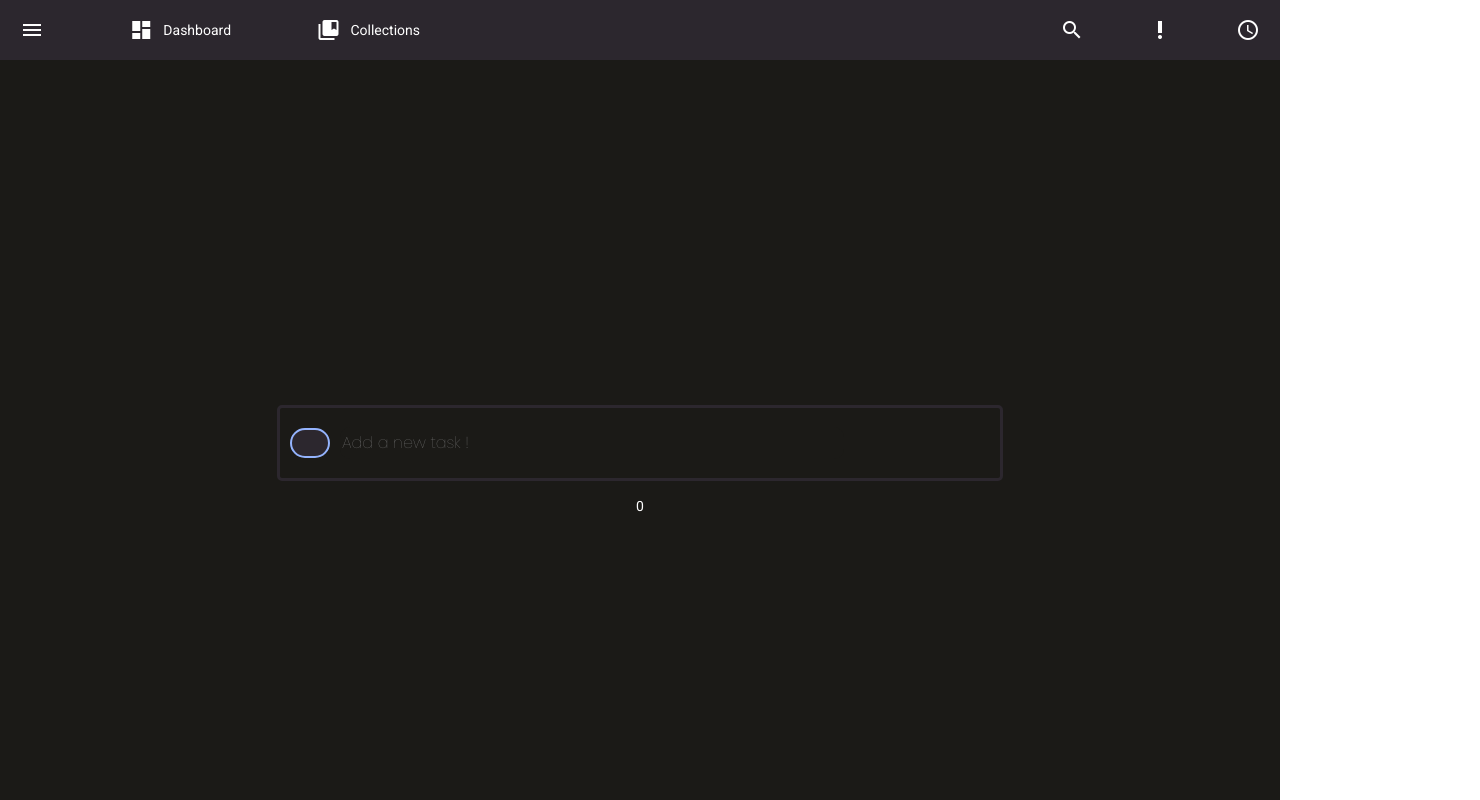
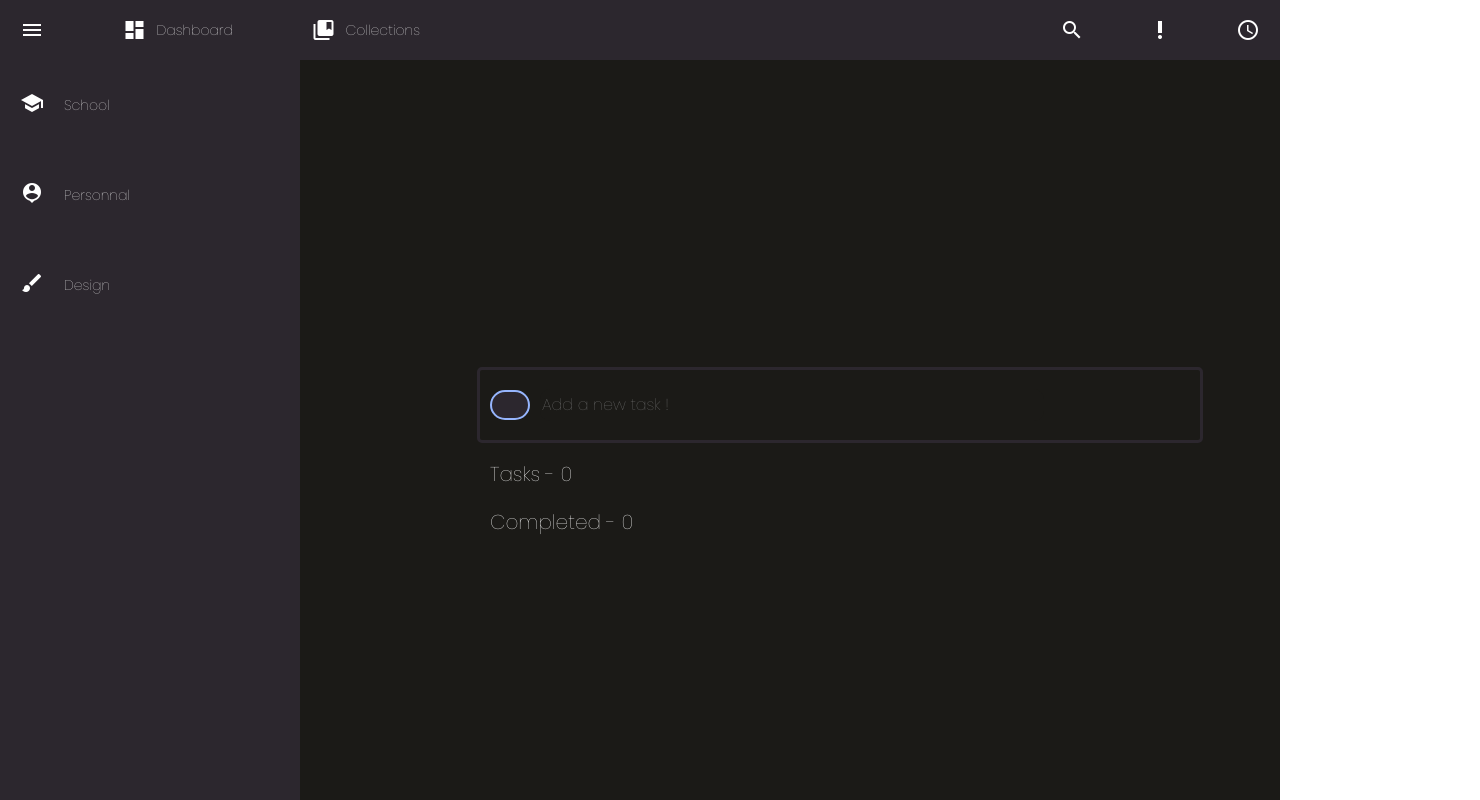
Before and after one commit to mehdiKnn/angular-todolist, an Angular app: page / in a window 1280 px wide. Shown: the top 800 px of the page, 1480 px wide, since content can reach past the window. Built offline with nearby package versions, Linux system fonts and the light colour scheme.

Commit message:
category

```diff
--- a/src/app/app.component.html
+++ b/src/app/app.component.html
@@ -22,7 +22,28 @@
     </div>
 
 </header>
+
 <section id="main">
+    <div class="side">
+        <div class="category">
+            <div>
+                <mat-icon aria-label="school icon">school</mat-icon>
+            </div>
+            <span> School  </span>
+        </div>
+        <div class="category">
+            <div>
+                <mat-icon aria-label="personnal icon">person_pin</mat-icon>
+            </div>
+            <span> Personnal  </span>
+        </div>
+        <div class="category">
+            <div>
+                <mat-icon aria-label="brush icon">brush</mat-icon>
+            </div>
+            <span> Design  </span>
+        </div>
+    </div>
     <div id="container">
         <div class="addTask">
             <button (click)="addToList()">
@@ -31,8 +52,10 @@
             placeholder="Add a new task ! ">
         </div>
 
-        <div>
-            {{tasks.length}}
+        <div class="taskState">
+            <h2>
+                Tasks - {{tasks.length}}
+            </h2>
         </div>
         <div *ngFor="let task of tasks; let index = index;"
                 class="task">
@@ -40,5 +63,10 @@
                  class="">
                 {{task}}
         </div>
+        <div class="taskState">
+            <h2>
+                Completed - {{tasks.length}}
+            </h2>
+        </div>
       </div>
 </section>
--- a/src/app/app.component.scss
+++ b/src/app/app.component.scss
@@ -9,10 +9,28 @@
 #main {
     background-color: #1B1A17;
     min-height: 100vh;
+    font-family: 'Poppins', sans-serif;
     @include flex;
+    .side {
+        width: 300px;
+        height: 100vh;
+        background-color: #2C272E;
+        position: absolute;
+        left: 0;
+        top: 60px;
+        .category {
+            width: 200px;
+            height: 90px;
+            @include flex(flex-start, $direction: row);
+            gap: 20px;
+            padding-left: 20px;
+        }
+    }
 }
 
 .navbar {
+    font-family: 'Poppins', sans-serif;
+    font-weight: 400;
     height: 60px;
     background-color: #2C272E;
     @include flex(space-between, $direction: row);
@@ -33,7 +51,11 @@
     }
 }
 
+
+
 #container {
+    position: relative;
+    left: 200px;
     width: 1280px;
     @include flex;
     .addTask {
@@ -65,9 +87,16 @@
             width: 40px;
             height: 30px;
             background-color: #2C272E;
-            border-color: #94B3FD;
+            border-color: hsl(222, 96%, 79%);
             border-style: solid;
             border-radius: 20px;
+        }
+    }
+    .taskState {
+        width: 700px;
+        @include flex(flex-start, $direction: row);
+        h2 {
+            font-family: 'Poppins', sans-serif;
         }
     }
     .task {
```
